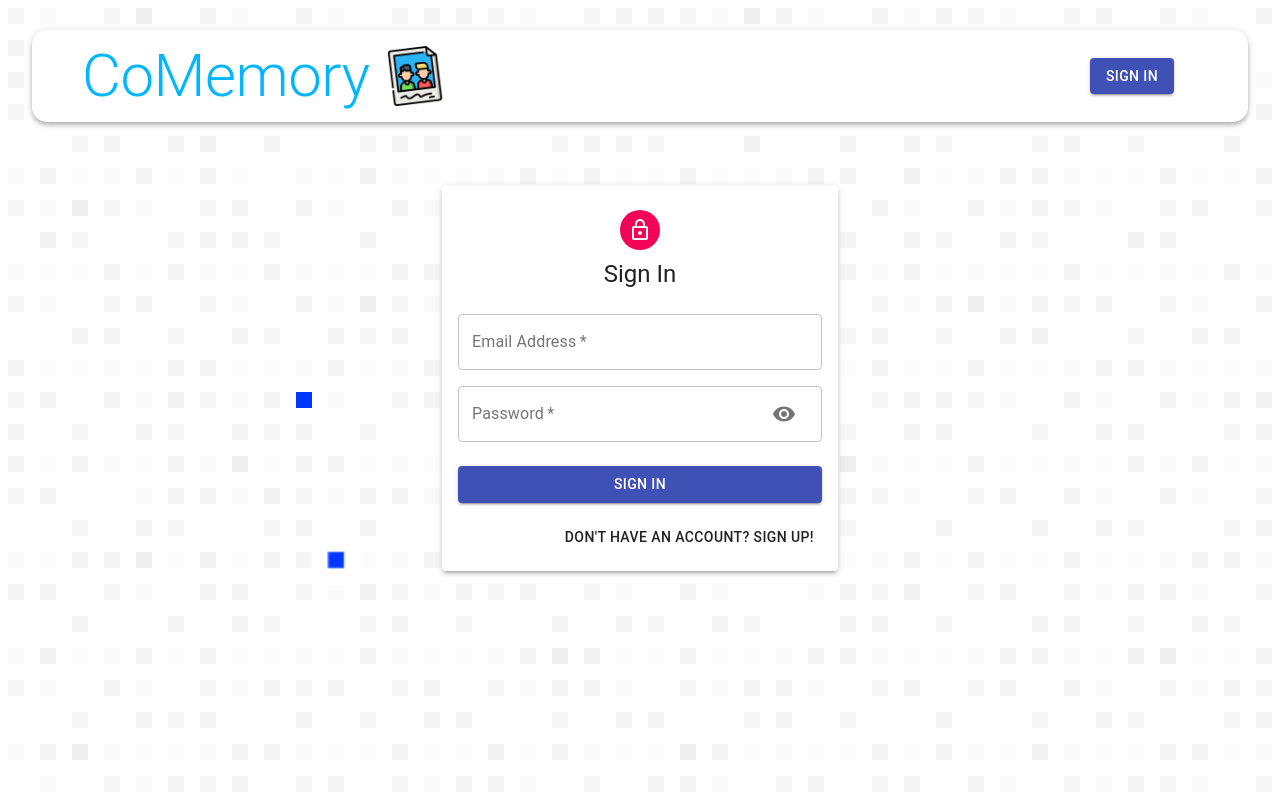
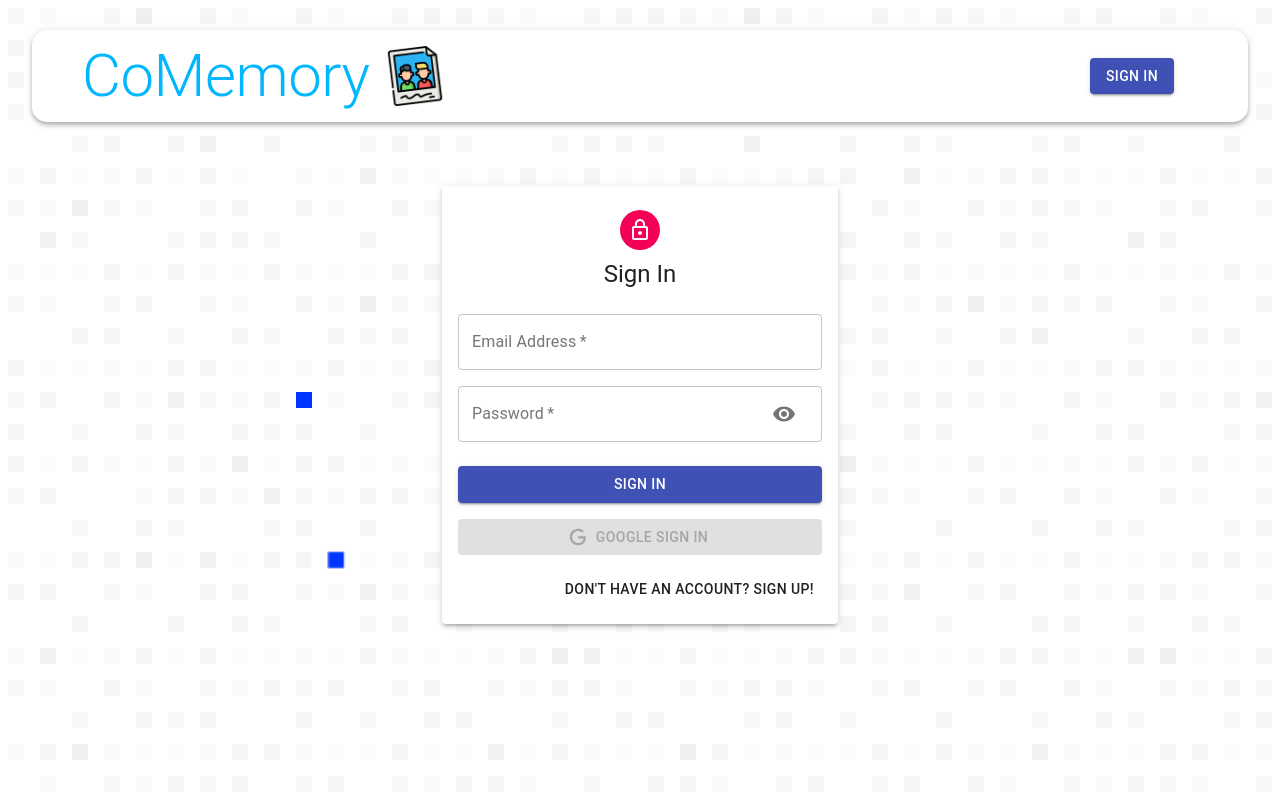
Before and after one commit to wajdi-amer/comemory, a React (Create React App) app in the folder client/: page /auth in a window 1280 px wide. Built offline with nearby package versions, Linux system fonts and the light colour scheme; no server answers.

Commit message:
started implementing google login

```diff
--- a/client/src/components/Auth/Auth.js
+++ b/client/src/components/Auth/Auth.js
@@ -1,7 +1,9 @@
 import React, { useState } from 'react';
-import { Avatar, Button, Paper, Grid, Typography, Container, TextField } from '@material-ui/core';
+import { GoogleLogin } from 'react-google-login';
+import { Avatar, Button, Paper, Grid, Typography, Container } from '@material-ui/core';
 import LockOutlinedIcon from '@material-ui/icons/LockOutlined';
 
+import Icon from './icon';
 import useStyles from './styles';
 import Input from './Input';
 
@@ -28,6 +30,15 @@
     handleShowPassword(false);
   }
 
+  const googleSuccess = async (res) => {
+    console.log(res);
+  }
+
+  const googleFailure = (error) => {
+    console.log(error);
+    console.log("Google Sign In was unsuccessful. Try again later...")
+  }
+
   return (
     <Container component='main' maxWidth='xs'>
       <Paper className={classes.paper} elevation={3}>
@@ -48,7 +59,18 @@
           <Button type='submit' fullWidth variant='contained' color='primary' className={classes.submit}>
             {isSignup ? 'Sign Up' : 'Sign In'}
           </Button>
-          <Grid container justify='flex-end'>
+          <GoogleLogin
+            clientId={process.env.REACT_APP_GOOGLE_ID}
+            render={(renderProps) => (
+              <Button className={classes.googleButton} color='primary'
+              fullWidth onClick={renderProps.onClick} disabled={renderProps.disabled}
+              startIcon={<Icon />} variant='contained'>Google Sign In</Button>
+            )}
+            onSuccess={googleSuccess}
+            onFailure={googleFailure}
+            cookiePolicy='single_host_origin'
+          />
+          <Grid container justifyContent='flex-end'>
             <Grid item>
                 <Button onClick={switchMode}>
                   {isSignup ? 'Already have an account? Sign In!' : "Don't have an account? Sign Up!"}
--- a/client/src/components/Auth/Input.js
+++ b/client/src/components/Auth/Input.js
@@ -15,7 +15,7 @@
                 label={label}
                 autoFocus={autoFocus}
                 type={type}
-                InputProps={name === 'password' && {
+                InputProps={name === 'password' ? {
                     endAdornment: (
                         <InputAdornment position='end'>
                             <IconButton onClick={handleShowPassword}>
@@ -23,7 +23,7 @@
                             </IconButton>
                         </InputAdornment>
                     )
-                }}
+                } : null}
             />
         </Grid>
     )
--- /dev/null
+++ b/client/src/components/Auth/icon.js
@@ -0,0 +1,12 @@
+import React from 'react';
+
+const icon = () => (
+  <svg style={{ width: '20px', height: '20px' }} viewBox="0 0 24 24">
+    <path
+      fill="currentColor"
+      d="M21.35,11.1H12.18V13.83H18.69C18.36,17.64 15.19,19.27 12.19,19.27C8.36,19.27 5,16.25 5,12C5,7.9 8.2,4.73 12.2,4.73C15.29,4.73 17.1,6.7 17.1,6.7L19,4.72C19,4.72 16.56,2 12.1,2C6.42,2 2.03,6.8 2.03,12C2.03,17.05 6.16,22 12.25,22C17.6,22 21.5,18.33 21.5,12.91C21.5,11.76 21.35,11.1 21.35,11.1V11.1Z"
+    />
+  </svg>
+);
+
+export default icon;
```
Also changed, not shown: 1 other file (tests, documents, lock files or other folders).
